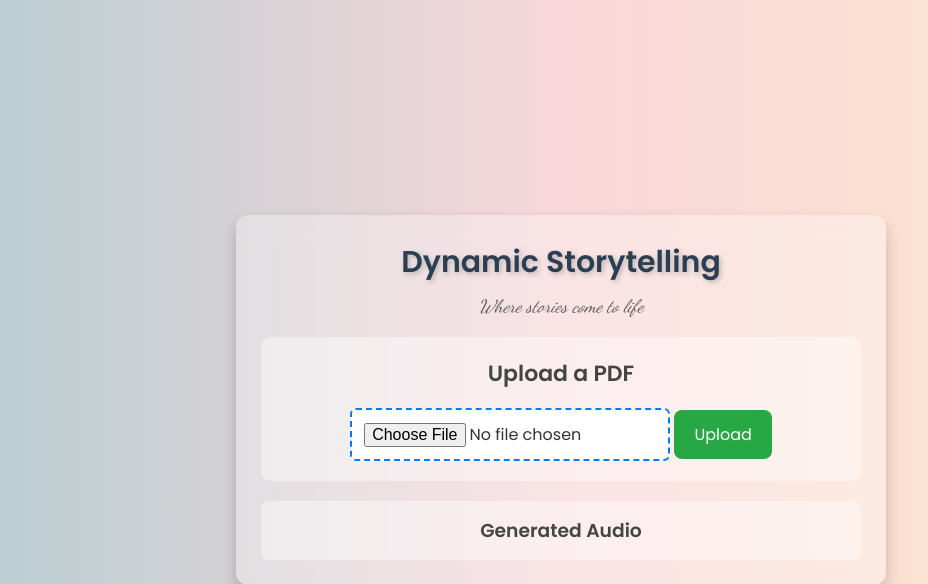
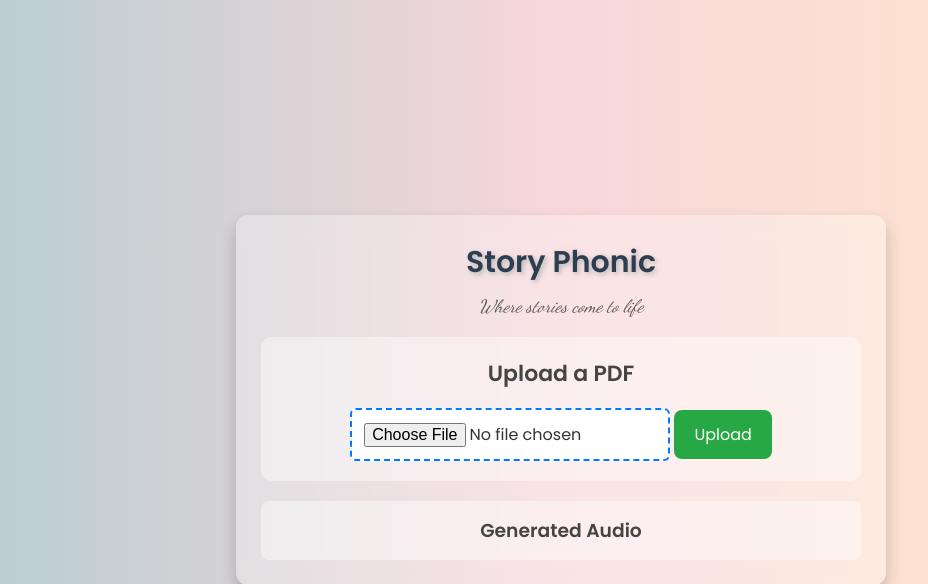
Before and after one commit to Shravasti221/Birminghack, a Flask app: page / in a window 1280 px wide. Shown: the top 584 px of the page, without its empty margins (79-1007 px from the left). Run offline with Flask 3, Linux system fonts and the light colour scheme.

Commit message:
Changed TItle.

```diff
--- a/templates/index.html
+++ b/templates/index.html
@@ -9,7 +9,7 @@
 </head>
 <body>
     <div class="container">
-        <h1>Dynamic Storytelling</h1>
+        <h1>Story Phonic</h1>
         <p>Where stories come to life</p>
 
         <div class="upload-box">
```
